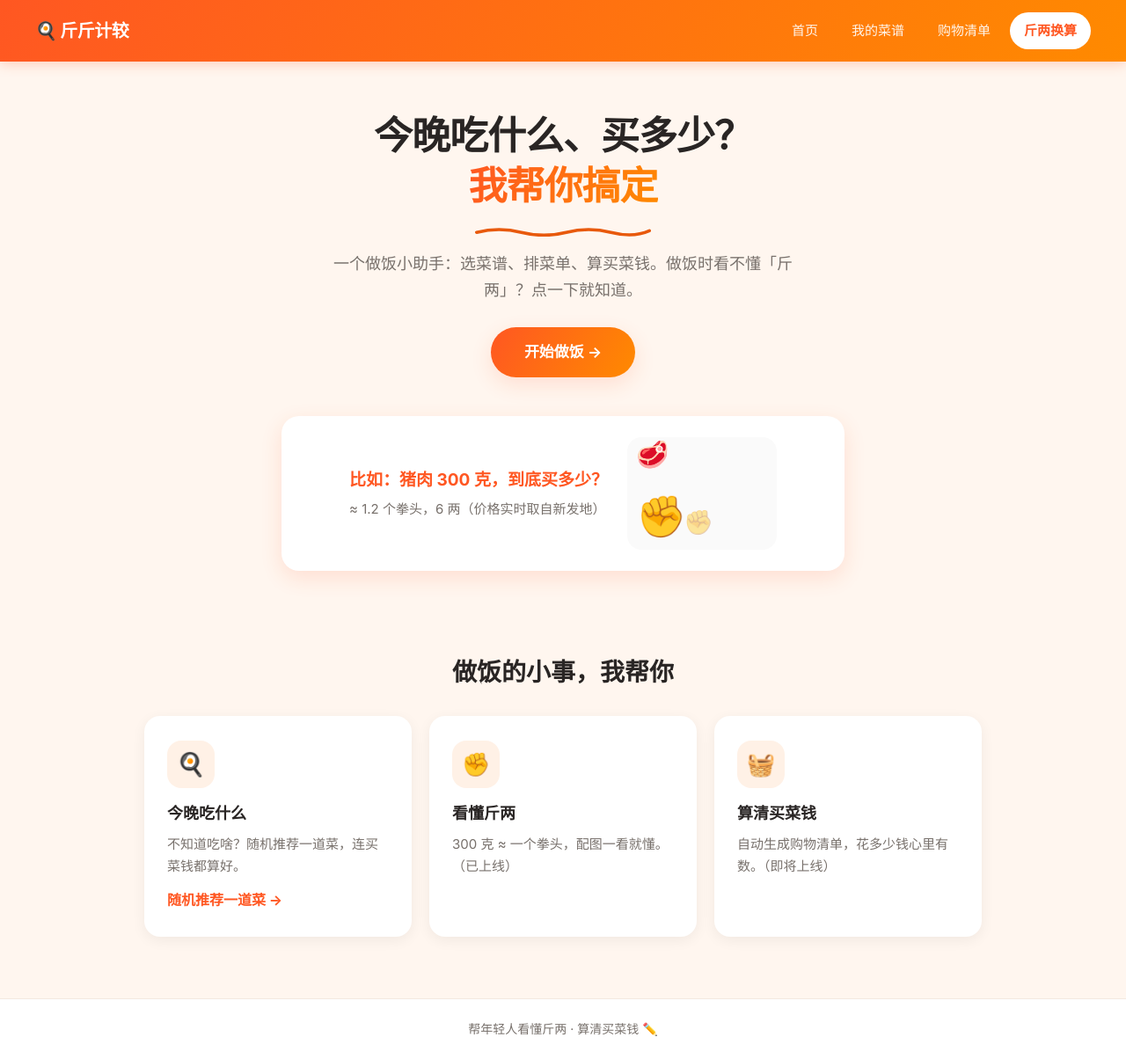
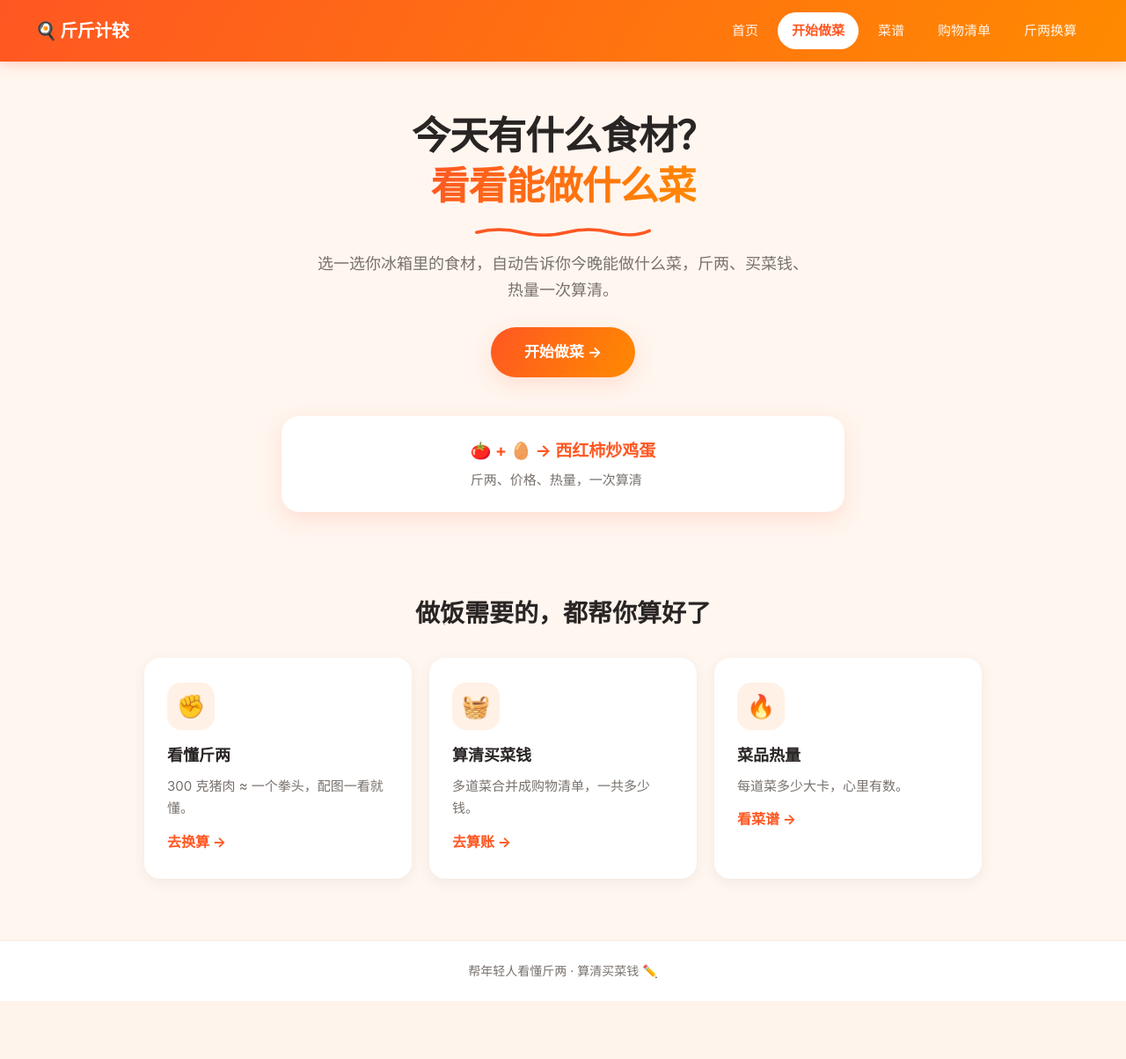
Before and after one commit to zhayy806/jinjin-jijiao, a FastAPI app: page / in a window 1280 px wide. Shown: the whole page at 88% size. After the commit the page ends 1138 px from the top, so only its background shows below. Run offline with FastAPI, Linux system fonts and the light colour scheme.

Commit message:
feat: 选食材做菜(反向搜索) + 菜品热量 + 首页重构(做菜为主)

```diff
--- a/app/routers/recipes.py
+++ b/app/routers/recipes.py
@@ -1,7 +1,7 @@
 """菜谱：浏览、添加、删除，并自动算出食材重量和价格。"""
 from pathlib import Path
 
-from fastapi import APIRouter, Depends, Form, Request
+from fastapi import APIRouter, Depends, Form, Query, Request
 from fastapi.responses import HTMLResponse, RedirectResponse
 from fastapi.templating import Jinja2Templates
 from sqlalchemy import func
@@ -27,26 +27,32 @@ def get_db():
 
 
 def _enrich(recipe: Recipe) -> dict:
-    """给一道菜谱的每个食材，算出克数和价格，并汇总总价。"""
+    """给一道菜谱的每个食材，算出克数、价格和热量，并汇总。"""
     items = []
     total = 0.0
+    total_kcal = 0
     for ing in recipe.ingredients:
         grams = portion.grams_from(ing.food, ing.quantity, ing.unit)
         ppj = get_latest_price(ing.food)
         price = round(grams / 500 * ppj, 2) if (grams and ppj) else None
         if price:
             total += price
+        info = portion.FOODS.get(ing.food, {})
+        kcal = round(grams * info.get("calories", 0) / 100) if grams else None
+        if kcal:
+            total_kcal += kcal
         items.append(
             {
                 "food": ing.food,
-                "emoji": portion.FOODS.get(ing.food, {}).get("food_emoji", "🍽️"),
+                "emoji": info.get("food_emoji", "🍽️"),
                 "quantity": ing.quantity,
                 "unit": ing.unit,
                 "grams": round(grams, 1) if grams else None,
                 "price": price,
+                "kcal": kcal,
             }
         )
-    return {"recipe": recipe, "items": items, "total": round(total, 2)}
+    return {"recipe": recipe, "items": items, "total": round(total, 2), "total_kcal": total_kcal}
 
 
 CATEGORY_ORDER = ["中餐", "西餐", "汤羹", "主食", "早餐"]
@@ -129,6 +135,43 @@ def create_recipe(
     return RedirectResponse("/recipes", status_code=303)
 
 
+@router.get("/cook", response_class=HTMLResponse)
+def cook(request: Request, foods: list[str] = Query(default=[]), db: Session = Depends(get_db)):
+    """选食材，看能做出哪些菜。"""
+    try:
+        selected = set(foods)
+        recipes = db.query(Recipe).options(selectinload(Recipe.ingredients)).all()
+        matches = []
+        if selected:
+            for r in recipes:
+                r_foods = {ing.food for ing in r.ingredients}
+                if r_foods and r_foods.issubset(selected):
+                    matches.append(_enrich(r))
+        return templates.TemplateResponse(
+            "cook.html",
+            {
+                "request": request,
+                "foods": portion.FOODS,
+                "selected": selected,
+                "matches": matches,
+                "cat_colors": CATEGORY_COLORS,
+                "db_error": None,
+            },
+        )
+    except Exception:
+        return templates.TemplateResponse(
+            "cook.html",
+            {
+                "request": request,
+                "foods": portion.FOODS,
+                "selected": set(),
+                "matches": [],
+                "cat_colors": CATEGORY_COLORS,
+                "db_error": DB_DOWN_MSG,
+            },
+        )
+
+
 @router.get("/recommend", response_class=HTMLResponse)
 def recommend(request: Request, db: Session = Depends(get_db)):
     """随机推荐一道菜（今晚吃什么）。"""
--- a/app/services/portion.py
+++ b/app/services/portion.py
@@ -5,6 +5,7 @@
 「几个拳头 / 几个鸡蛋 / 几碗饭」这种一眼就懂的说法。
 
 价格由爬虫从新发地抓取后传入，这里不做任何硬编码价格。
+calories 为每 100 克的估算热量（大卡）。
 """
 
 GRAM_PER_JIN = 500    # 1 斤 = 500 克
@@ -15,19 +16,20 @@ GRAM_PER_LIANG = 50   # 1 两 = 50 克（1 斤 = 10 两）
 #   ref_grams   这个参照物大概多少克
 #   food_emoji  食材本身的图标
 #   ref_emoji   参照物的图标
+#   calories    每 100 克估算热量（大卡）
 FOODS = {
-    "猪肉":   {"ref_noun": "个拳头",   "ref_grams": 250, "food_emoji": "🥩", "ref_emoji": "✊"},
-    "牛肉":   {"ref_noun": "个拳头",   "ref_grams": 250, "food_emoji": "🥩", "ref_emoji": "✊"},
-    "鸡胸肉": {"ref_noun": "个拳头",   "ref_grams": 250, "food_emoji": "🍗", "ref_emoji": "✊"},
-    "排骨":   {"ref_noun": "根",       "ref_grams": 100, "food_emoji": "🍖", "ref_emoji": "🍖"},
-    "鸡蛋":   {"ref_noun": "个鸡蛋",   "ref_grams": 50,  "food_emoji": "🥚", "ref_emoji": "🥚"},
-    "西红柿": {"ref_noun": "个西红柿", "ref_grams": 150, "food_emoji": "🍅", "ref_emoji": "🍅"},
-    "土豆":   {"ref_noun": "个土豆",   "ref_grams": 150, "food_emoji": "🥔", "ref_emoji": "🥔"},
-    "苹果":   {"ref_noun": "个苹果",   "ref_grams": 200, "food_emoji": "🍎", "ref_emoji": "🍎"},
-    "青菜":   {"ref_noun": "把",       "ref_grams": 300, "food_emoji": "🥬", "ref_emoji": "🥬"},
-    "大米":   {"ref_noun": "碗米饭",   "ref_grams": 180, "food_emoji": "🍚", "ref_emoji": "🍚"},
-    "面粉":   {"ref_noun": "碗面粉",   "ref_grams": 150, "food_emoji": "🌾", "ref_emoji": "🥣"},
-    "菌菇":   {"ref_noun": "把",       "ref_grams": 300, "food_emoji": "🍄", "ref_emoji": "🍄"},
+    "猪肉":   {"ref_noun": "个拳头",   "ref_grams": 250, "food_emoji": "🥩", "ref_emoji": "✊", "calories": 143},
+    "牛肉":   {"ref_noun": "个拳头",   "ref_grams": 250, "food_emoji": "🥩", "ref_emoji": "✊", "calories": 125},
+    "鸡胸肉": {"ref_noun": "个拳头",   "ref_grams": 250, "food_emoji": "🍗", "ref_emoji": "✊", "calories": 133},
+    "排骨":   {"ref_noun": "根",       "ref_grams": 100, "food_emoji": "🍖", "ref_emoji": "🍖", "calories": 250},
+    "鸡蛋":   {"ref_noun": "个鸡蛋",   "ref_grams": 50,  "food_emoji": "🥚", "ref_emoji": "🥚", "calories": 144},
+    "西红柿": {"ref_noun": "个西红柿", "ref_grams": 150, "food_emoji": "🍅", "ref_emoji": "🍅", "calories": 18},
+    "土豆":   {"ref_noun": "个土豆",   "ref_grams": 150, "food_emoji": "🥔", "ref_emoji": "🥔", "calories": 77},
+    "苹果":   {"ref_noun": "个苹果",   "ref_grams": 200, "food_emoji": "🍎", "ref_emoji": "🍎", "calories": 52},
+    "青菜":   {"ref_noun": "把",       "ref_grams": 300, "food_emoji": "🥬", "ref_emoji": "🥬", "calories": 20},
+    "大米":   {"ref_noun": "碗米饭",   "ref_grams": 180, "food_emoji": "🍚", "ref_emoji": "🍚", "calories": 130},
+    "面粉":   {"ref_noun": "碗面粉",   "ref_grams": 150, "food_emoji": "🌾", "ref_emoji": "🥣", "calories": 364},
+    "菌菇":   {"ref_noun": "把",       "ref_grams": 300, "food_emoji": "🍄", "ref_emoji": "🍄", "calories": 22},
 }
 
 UNITS = {"克": 1, "两": GRAM_PER_LIANG, "斤": GRAM_PER_JIN}
--- a/app/static/style.css
+++ b/app/static/style.css
@@ -265,6 +265,23 @@ button:hover { transform: translateY(-1px); box-shadow: 0 12px 28px rgba(255, 87
 /* 推荐页 */
 .recipe-name { font-size: 28px; font-weight: 800; text-align: center; margin-bottom: 6px; }
 .recipe-cat { text-align: center; font-size: 15px; color: var(--muted); margin-bottom: 6px; }
+.food-picker { display: flex; flex-wrap: wrap; gap: 10px; margin-bottom: 20px; }
+.food-check {
+  display: inline-flex;
+  align-items: center;
+  gap: 6px;
+  padding: 8px 14px;
+  border-radius: 999px;
+  border: 1.5px solid var(--line);
+  background: #fff;
+  cursor: pointer;
+  font-size: 15px;
+  transition: all 0.15s;
+}
+.food-check input { display: none; }
+.food-check.checked { background: #fff1e6; border-color: var(--primary); color: var(--primary); font-weight: 700; }
+.f-emoji { font-size: 18px; }
+.meta-line { font-size: 14px; color: var(--primary); font-weight: 700; margin-bottom: 8px; }
 .recipe-total { text-align: center; font-size: 17px; color: var(--muted); margin-bottom: 14px; }
 .recipe-total strong { color: var(--primary); font-size: 24px; }
 .btn {
--- a/app/templates/base.html
+++ b/app/templates/base.html
@@ -14,9 +14,10 @@
     <a class="logo" href="/">🍳 斤斤计较</a>
     <nav>
       <a href="/">首页</a>
-      <a href="/recipes">我的菜谱</a>
+      <a class="primary" href="/cook">开始做菜</a>
+      <a href="/recipes">菜谱</a>
       <a href="/shopping">购物清单</a>
-      <a class="primary" href="/converter">斤两换算</a>
+      <a href="/converter">斤两换算</a>
     </nav>
   </header>
 
--- a/app/templates/index.html
+++ b/app/templates/index.html
@@ -4,44 +4,43 @@
 
 {% block content %}
 <section class="hero">
-  <h1>今晚吃什么、买多少？<br><span class="accent">我帮你搞定</span></h1>
+  <h1>今天有什么食材？<br><span class="accent">看看能做什么菜</span></h1>
   <svg class="squiggle" viewBox="0 0 220 14" preserveAspectRatio="none" aria-hidden="true">
-    <path d="M2 9 Q 30 2 58 9 T 114 9 T 170 9 T 218 7" fill="none" stroke="#e8590c" stroke-width="4" stroke-linecap="round"/>
+    <path d="M2 9 Q 30 2 58 9 T 114 9 T 170 9 T 218 7" fill="none" stroke="#ff5722" stroke-width="4" stroke-linecap="round"/>
   </svg>
-  <p class="subtitle">一个做饭小助手：选菜谱、排菜单、算买菜钱。做饭时看不懂「斤两」？点一下就知道。</p>
-  <a class="cta" href="/converter">开始做饭 →</a>
+  <p class="subtitle">选一选你冰箱里的食材，自动告诉你今晚能做什么菜，斤两、买菜钱、热量一次算清。</p>
+  <a class="cta" href="/cook">开始做菜 →</a>
 
   <div class="demo-wrap">
-    <div class="demo-card sketch">
+    <div class="demo-card">
       <div class="demo-text">
-        <div class="d1">比如：猪肉 300 克，到底买多少？</div>
-        <div class="d2">≈ 1.2 个拳头，6 两（价格实时取自新发地）</div>
-      </div>
-      <div class="demo-img">
-        <img src="/api/visual?food=%E7%8C%AA%E8%82%89&amount=300&unit=%E5%85%8B" alt="猪肉300克可视化示意图">
+        <div class="d1">🍅 + 🥚 → 西红柿炒鸡蛋</div>
+        <div class="d2">斤两、价格、热量，一次算清</div>
       </div>
     </div>
   </div>
 </section>
 
 <section>
-  <h2 class="section-title">做饭的小事，我帮你</h2>
+  <h2 class="section-title">做饭需要的，都帮你算好了</h2>
   <div class="features">
-    <div class="feature sketch">
-      <span class="sticker">🍳</span>
-      <h3>今晚吃什么</h3>
-      <p>不知道吃啥？随机推荐一道菜，连买菜钱都算好。</p>
-      <a class="feature-link" href="/recommend">随机推荐一道菜 →</a>
-    </div>
-    <div class="feature sketch2">
+    <div class="feature">
       <span class="sticker">✊</span>
       <h3>看懂斤两</h3>
-      <p>300 克 ≈ 一个拳头，配图一看就懂。（已上线）</p>
+      <p>300 克猪肉 ≈ 一个拳头，配图一看就懂。</p>
+      <a class="feature-link" href="/converter">去换算 →</a>
     </div>
-    <div class="feature sketch">
+    <div class="feature">
       <span class="sticker">🧺</span>
       <h3>算清买菜钱</h3>
-      <p>自动生成购物清单，花多少钱心里有数。（即将上线）</p>
+      <p>多道菜合并成购物清单，一共多少钱。</p>
+      <a class="feature-link" href="/shopping">去算账 →</a>
+    </div>
+    <div class="feature">
+      <span class="sticker">🔥</span>
+      <h3>菜品热量</h3>
+      <p>每道菜多少大卡，心里有数。</p>
+      <a class="feature-link" href="/recipes">看菜谱 →</a>
     </div>
   </div>
 </section>
--- a/app/templates/recipes.html
+++ b/app/templates/recipes.html
@@ -62,7 +62,7 @@
     <h2 class="cat-title">{{ category }} <span class="cat-count">{{ rows|length }} 道</span></h2>
     {% for row in rows %}
     <div class="recipe-card sketch2">
-      <h3>🍽️ {{ row.recipe.name }} <span class="cat-badge" style="color:{{ cat_colors.get(row.recipe.category, '#ff5722') }}; border-color:{{ cat_colors.get(row.recipe.category, '#ff5722') }};">{{ row.recipe.category }}</span> <span class="total">≈ {{ row.total }} 元</span></h3>
+      <h3>🍽️ {{ row.recipe.name }} <span class="cat-badge" style="color:{{ cat_colors.get(row.recipe.category, '#ff5722') }}; border-color:{{ cat_colors.get(row.recipe.category, '#ff5722') }};">{{ row.recipe.category }}</span> <span class="total">≈ {{ row.total }} 元 · 🔥 {{ row.total_kcal }}大卡</span></h3>
       <div class="ing-chips">
         {% for it in row["items"] %}
         <span class="ing-chip">
--- a/app/templates/recommend.html
+++ b/app/templates/recommend.html
@@ -13,7 +13,7 @@
   <div class="card sketch">
     <h2 class="recipe-name">🍽️ {{ row.recipe.name }}</h2>
     <p class="recipe-cat"><span class="cat-badge" style="color:{{ cat_colors.get(row.recipe.category, '#ff5722') }}; border-color:{{ cat_colors.get(row.recipe.category, '#ff5722') }};">{{ row.recipe.category }}</span></p>
-    <p class="recipe-total">这顿饭 ≈ <strong>{{ row.total }}</strong> 元</p>
+    <p class="recipe-total">这顿饭 ≈ <strong>{{ row.total }}</strong> 元 · 🔥 <strong>{{ row.total_kcal }}</strong> 大卡</p>
     <div class="ing-chips" style="justify-content: center;">
       {% for it in row["items"] %}
       <span class="ing-chip">
```
Also changed, not shown: app/templates/cook.html (added, +53 -0 lines).
